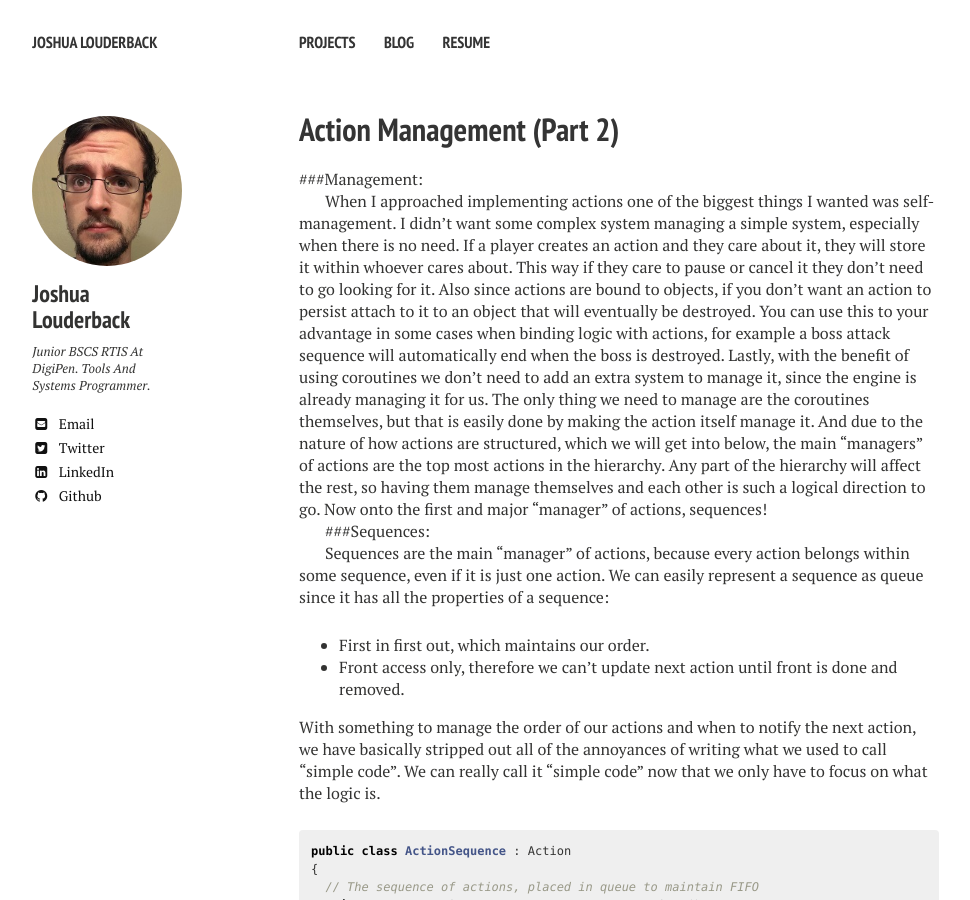
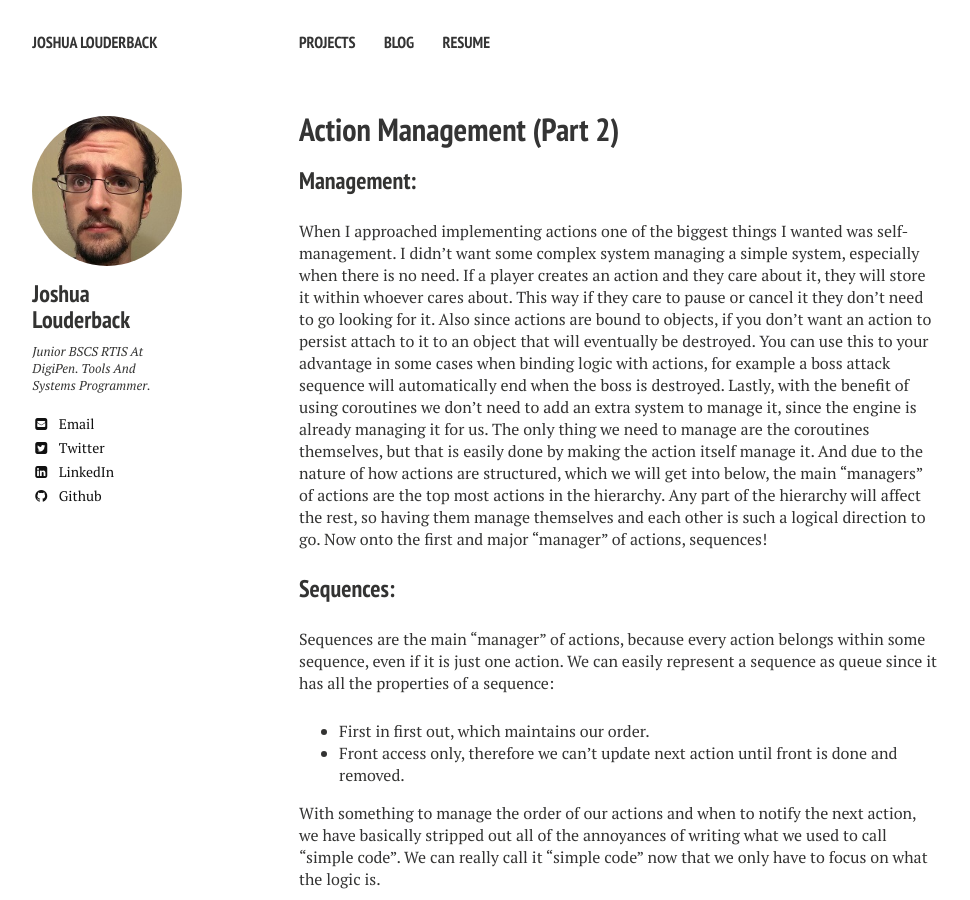
Before and after one commit to joshualouderback/joshualouderback.github.io, a Jekyll site: the page built from _posts/2016-01-29-ActionManagement.md, in a window 1280 px wide and 900 px high. Shown: the whole window, without its empty margins (21-991 px from the left). Built offline with Jekyll 4.4.1, drawn with Linux system fonts in a browser that asks for light colours; nearby versions of some CDN libraries.

Commit message:
Fixing headers.

```diff
--- a/_posts/2016-01-29-ActionManagement.md
+++ b/_posts/2016-01-29-ActionManagement.md
@@ -9,11 +9,11 @@ comments: true
 #  feature: sample-image-5.jpg
 ---
 
-###Management\:
+### Management\: ###
 
 When I approached implementing actions one of the biggest things I wanted was self-management. I didn't want some complex system managing a simple system, especially when there is no need. If a player creates an action and they care about it, they will store it within whoever cares about. This way if they care to pause or cancel it they don't need to go looking for it. Also since actions are bound to objects, if you don't want an action to persist attach to it to an object that will eventually be destroyed. You can use this to your advantage in some cases when binding logic with actions, for example a boss attack sequence will automatically end when the boss is destroyed. Lastly, with the benefit of using coroutines we don't need to add an extra system to manage it, since the engine is already managing it for us. The only thing we need to manage are the coroutines themselves, but that is easily done by making the action itself manage it. And due to the nature of how actions are structured, which we will get into below, the main "managers" of actions are the top most actions in the hierarchy. Any part of the hierarchy will affect the rest, so having them manage themselves and each other is such a logical direction to go. Now onto the first and major "manager" of actions, sequences!
 
-###Sequences\:
+### Sequences\: ###
 
 Sequences are the main "manager" of actions, because every action belongs within some sequence, even if it is just one action. We can easily represent a sequence as queue since it has all the properties of a sequence:
 
@@ -105,6 +105,6 @@ public class ActionSequence : Action
 In the update of a sequence is really when we start utilizing all the capabilites of coroutine to our advantage. A coroutine will maintain all of the data that was on the stack before we yielded, this way when we return all of the data we had before is still here. The while loop wrapped around our action.StartAction() is purely there to take advantage of this. After the started action is completed we will return to while(!action.IsCompleted()) and we will immediately break out of the loop, and remove our action. We technically bypass two unneccessary operations getting the action and checking if it is paused. As you hopefully can start to see you can really start extending this capability to far more complex logic and gain even more of an optimization.
 
 
-### Groups
+### Groups ###
 
 Coming soon...
```
Also changed, not shown: _posts/2016-01-30-ActionFoundation.md (+3 -3 lines), 2 other files.
